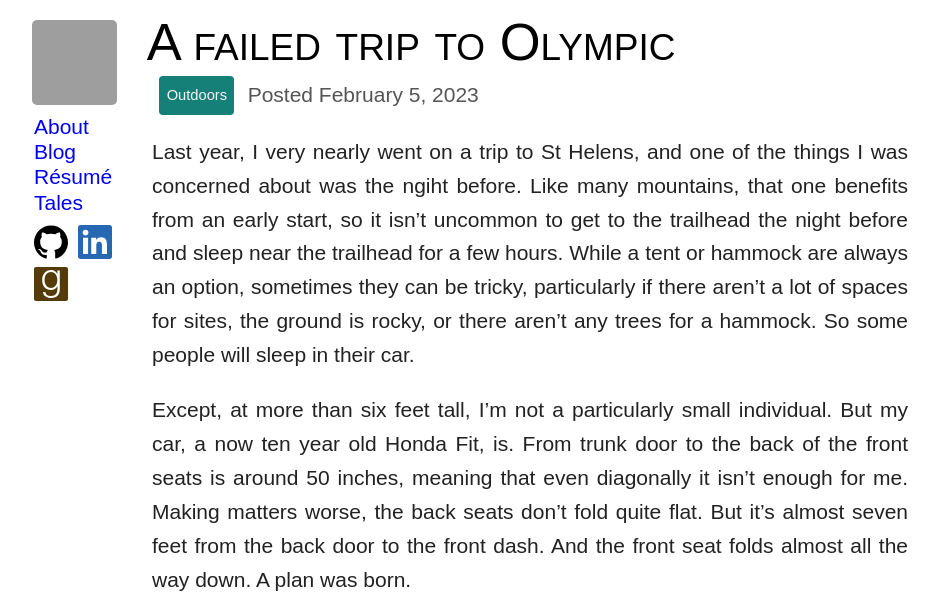
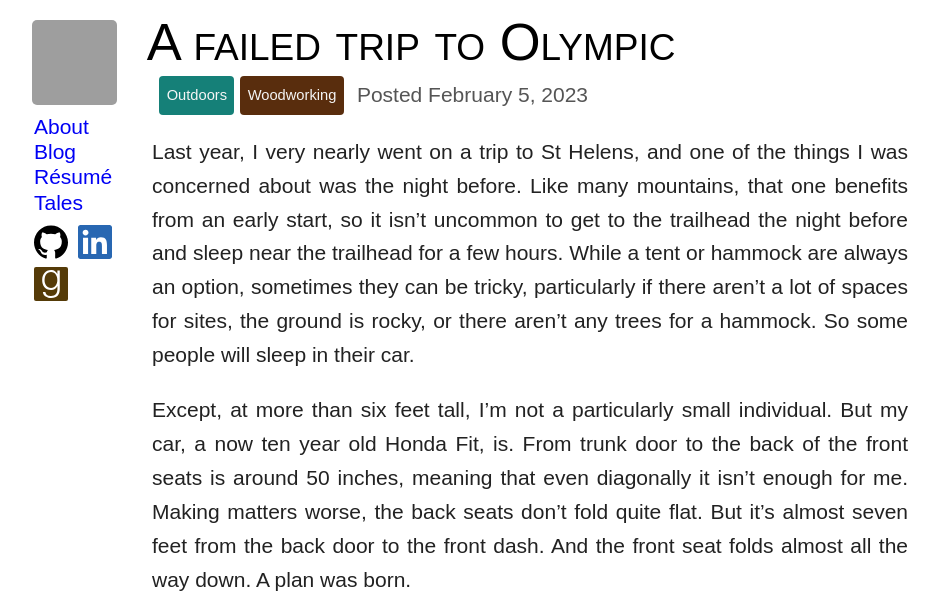
Before and after one commit to krschmidt/krschmidt.github.com, a Jekyll site: the page built from _posts/2023-02-05-failed-olympic.md, in a window 1280 px wide and 900 px high, cut to the strip 0-594 px from the top of the window. Shown: the whole strip, without its empty margins (83-1022 px from the left). Built offline with Jekyll 4.4.1, drawn with Linux system fonts in a browser that asks for light colours; some web fonts are replaced; a script that is not in the unit is left out; grey boxes are pictures that could not be loaded.

Commit message:
correct typo on olympic, add bailey

```diff
--- a/_posts/2023-02-05-failed-olympic.md
+++ b/_posts/2023-02-05-failed-olympic.md
@@ -4,9 +4,10 @@
 date: 2023-02-05 17:00:10
 tags:
 - Outdoors
+- Woodworking
 ---
 
-Last year, I very nearly went on a trip to St Helens, and one of the things I was concerned about was the ngiht before. Like many mountains, that one benefits from an early start, so it isn't uncommon to get to the trailhead the night before and sleep near the trailhead for a few hours. While a tent or hammock are always an option, sometimes they can be tricky, particularly if there aren't a lot of spaces for sites, the ground is rocky, or there aren't any trees for a hammock. So some people will sleep in their car.
+Last year, I very nearly went on a trip to St Helens, and one of the things I was concerned about was the night before. Like many mountains, that one benefits from an early start, so it isn't uncommon to get to the trailhead the night before and sleep near the trailhead for a few hours. While a tent or hammock are always an option, sometimes they can be tricky, particularly if there aren't a lot of spaces for sites, the ground is rocky, or there aren't any trees for a hammock. So some people will sleep in their car.
 
 Except, at more than six feet tall, I'm not a particularly small individual. But my car, a now ten year old Honda Fit, is. From trunk door to the back of the front seats is around 50 inches, meaning that even diagonally it isn't enough for me. Making matters worse, the back seats don't fold quite flat. But it's almost seven feet from the back door to the front dash. And the front seat folds almost all the way down. A plan was born.
 
```
Also changed, not shown: _posts/2023-11-10-mt-bailey.md (added, +43 -0 lines).
